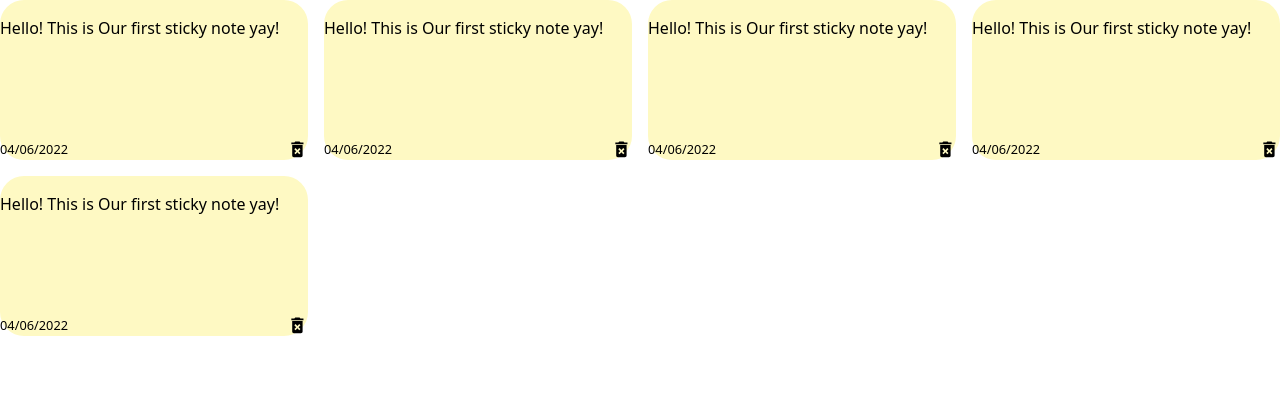
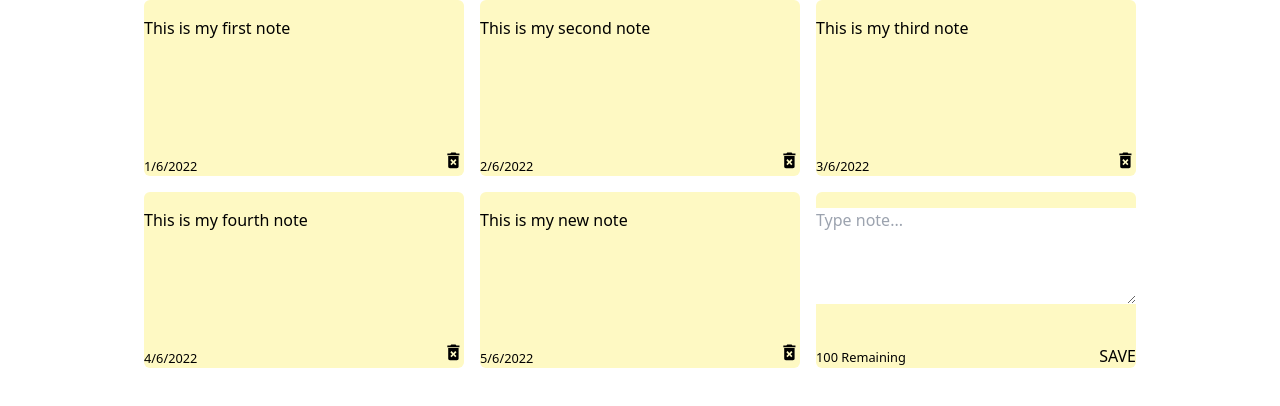
Before and after one commit to tatyajh/posticks, a React (Create React App) app: page / in a window 1280 px wide. Shown: the top 406 px of the page. Built offline with nearby package versions, Linux system fonts and the light colour scheme.

Commit message:
Add Notes Container

```diff
--- a/src/App.js
+++ b/src/App.js
@@ -1,11 +1,41 @@
 import React from 'react';
+import { useState } from 'react';
+import { nanoid } from 'nanoid';
 import NotesList  from  './components/NotesList';
 
 const App = () => {
+  const [notes, setNotes] = useState ([
+    {
+      id: nanoid(),
+      text: 'This is my first note',
+      date: '1/6/2022',
+    },
+    {
+      id: nanoid(),
+      text: 'This is my second note',
+      date: '2/6/2022',
+    },
+    {id: nanoid(),
+      text: 'This is my third note',
+      date: '3/6/2022',
+    },
+    {
+      id: nanoid(),
+      text: 'This is my fourth note',
+      date: '4/6/2022',
+    },
+
+    {
+      id: nanoid(),
+      text: 'This is my new note',
+      date: '5/6/2022',
+    },
+
+  ]);
 
   return (
-    <div class="grid grid-cols-6 gap-4">
-       <NotesList />
+    <div className="container">
+       <NotesList notes={notes} />
    </div>
 
   );
--- a/src/assets/main.css
+++ b/src/assets/main.css
@@ -416,9 +416,9 @@ Ensure the default browser behavior of the `hidden` attribute.
 .note {
   --tw-bg-opacity: 1;
   background-color: rgb(254 249 195 / var(--tw-bg-opacity));
-  border-radius: 1.5rem;
+  border-radius: 0.375rem;
   padding-top: 1rem;
-  height: 10rem;
+  height: 11rem;
   justify-content: space-between;
   display: flex;
   flex-direction: column;
@@ -426,7 +426,7 @@ Ensure the default browser behavior of the `hidden` attribute.
 
 .note-footer {
   display: flex;
-  align-items: center;
+  align-items: baseline;
   justify-content: space-between;
 }
 
@@ -436,3 +436,11 @@ Ensure the default browser behavior of the `hidden` attribute.
   row-gap: 1rem;
   grid-template-columns: repeat(auto-fit, minmax(250px, 1fr));
 }
+
+.container {
+  margin-left: auto;
+  margin-right: auto;
+  max-width: 64rem;
+  padding-left: 1rem;
+  padding-right: 1rem;
+}
--- a/src/assets/tailwind.css
+++ b/src/assets/tailwind.css
@@ -5,9 +5,9 @@
 
 .note {
     @apply bg-yellow-100 ;
-    @apply rounded-3xl;
+    @apply rounded-md;
     @apply pt-4;
-    @apply h-40;
+    @apply h-44;
     @apply justify-between;
     @apply flex;
     @apply flex-col;
@@ -16,7 +16,7 @@
 
 .note-footer{
     @apply flex;
-    @apply items-center;
+    @apply items-baseline;
     @apply justify-between;
 }
 
@@ -25,6 +25,9 @@
     @apply gap-x-4;
     @apply gap-y-4;
     @apply grid-cols-auto-fit;
+}
 
+.container{
+    @apply max-w-5xl mx-auto px-4;
 
 }
--- /dev/null
+++ b/src/components/AddNote.js
@@ -0,0 +1,17 @@
+const AddNote = () => {
+    return (
+        <div className='note new'>
+            <textarea
+                rows = '4'
+                cols = '4'
+                placeholder='Type note...'
+            ></textarea>
+            <div className="note-footer">
+                <small>100 Remaining</small>
+                <button className="save">SAVE</button>
+            </div>
+        </div>
+    );
+};
+
+export default AddNote;
--- a/src/components/Note.js
+++ b/src/components/Note.js
@@ -2,12 +2,12 @@ import  React from 'react';
 import { MdDeleteForever } from 'react-icons/md';
 
 
-const Note = () => {
+const Note = ({ id, text, date }) => {
     return (
-        <div className='note'>
-            <span>Hello! This is Our first sticky note yay!</span>
-            <div className='note-footer'>
-                <small>04/06/2022</small>
+        <div className="note">
+            <span>{ text }</span>
+            <div className="note-footer">
+                <small>{ date }</small>
                <MdDeleteForever className='delete-icon' size='1.3em'/>
 
            </div>
--- a/src/components/NotesList.js
+++ b/src/components/NotesList.js
@@ -1,15 +1,16 @@
 import React from 'react';
 import Note from './Note';
+import AddNote from './AddNote';
 
-const NoteList = () => {
+const NoteList = ({ notes }) => {
     return (
 
-     <div class='notes-list'>
-        <Note />
-        <Note />
-        <Note />
-        <Note />
-        <Note />
+     <div className="notes-list">
+         {notes.map((note) => (
+             <Note id= {note.id} text={note.text} date={note.date}/>
+
+         ))}
+    <AddNote/>
     </div>
 
     );
```
